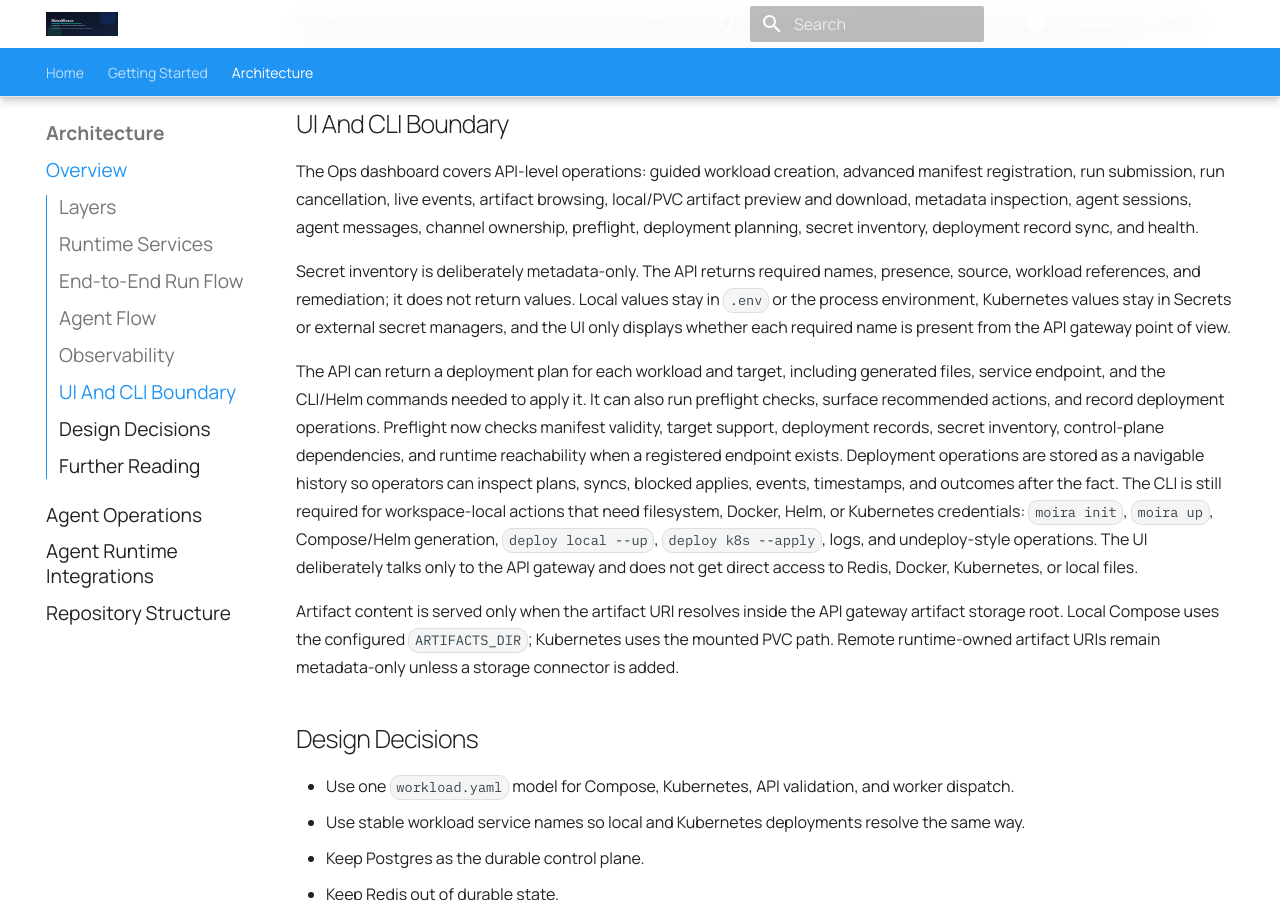
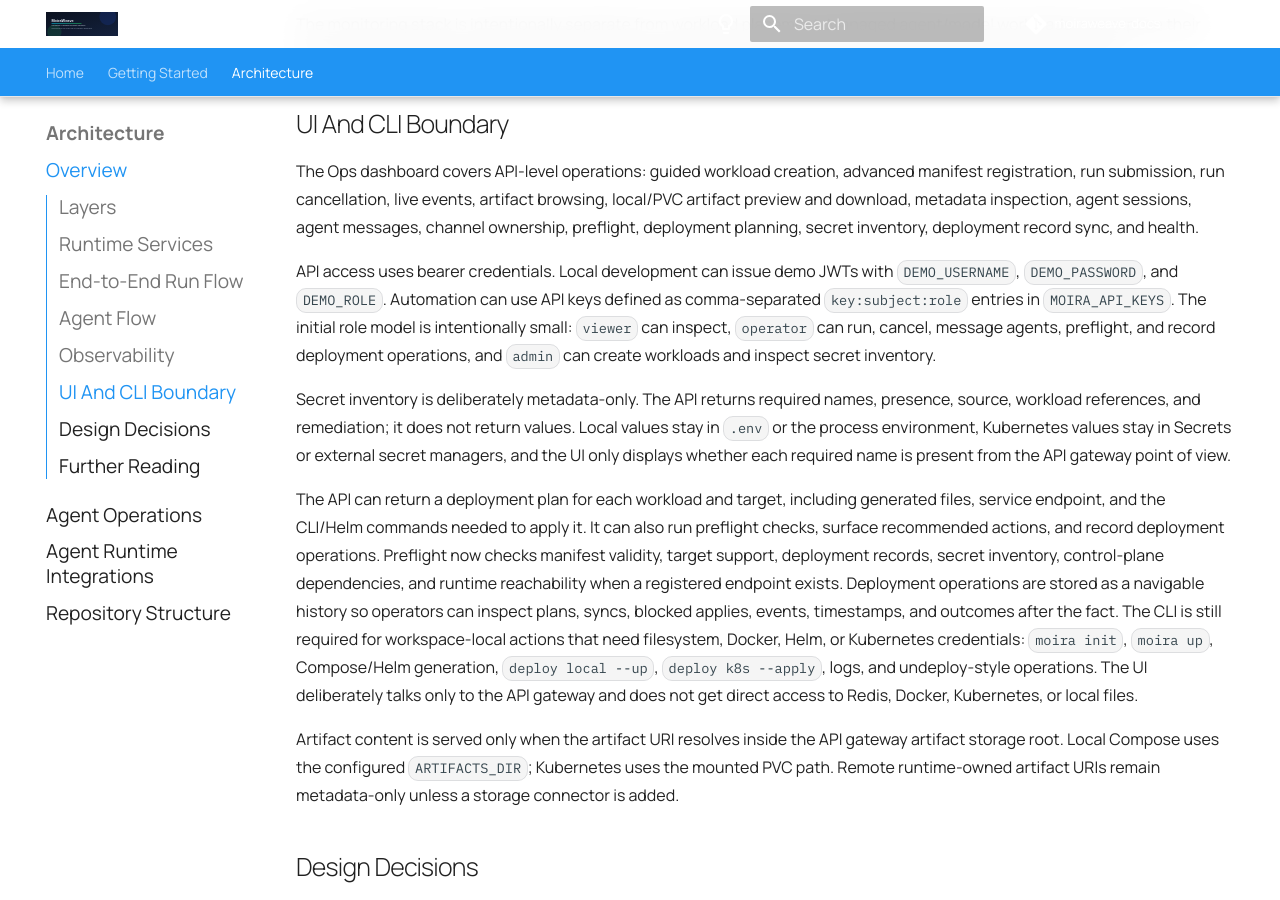
Before and after one commit to moiraweave-labs/moiraweave-docs, an MkDocs documentation site: the page built from docs/architecture.md, in a window 1280 px wide and 900 px high, scrolled down 1895 px. Built offline with MkDocs 1.6.1 and Material for MkDocs 9.7.7, drawn with Linux system fonts in a browser that asks for light colours; comment, search, counter and statistics services are not loaded.

Commit message:
docs: document auth roles

```diff
--- a/docs/architecture.md
+++ b/docs/architecture.md
@@ -75,6 +75,13 @@ artifact browsing, local/PVC artifact preview and download, metadata
 inspection, agent sessions, agent messages, channel ownership, preflight,
 deployment planning, secret inventory, deployment record sync, and health.
 
+API access uses bearer credentials. Local development can issue demo JWTs with
+`DEMO_USERNAME`, `DEMO_PASSWORD`, and `DEMO_ROLE`. Automation can use API keys
+defined as comma-separated `key:subject:role` entries in `MOIRA_API_KEYS`. The
+initial role model is intentionally small: `viewer` can inspect, `operator` can
+run, cancel, message agents, preflight, and record deployment operations, and
+`admin` can create workloads and inspect secret inventory.
+
 Secret inventory is deliberately metadata-only. The API returns required names,
 presence, source, workload references, and remediation; it does not return
 values. Local values stay in `.env` or the process environment, Kubernetes
```
Also changed, not shown: docs/quickstart.md (+5 -0 lines).
